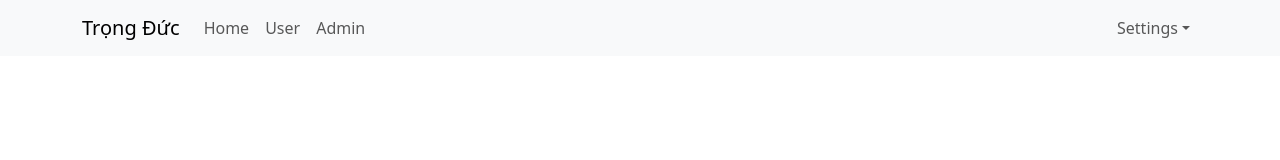
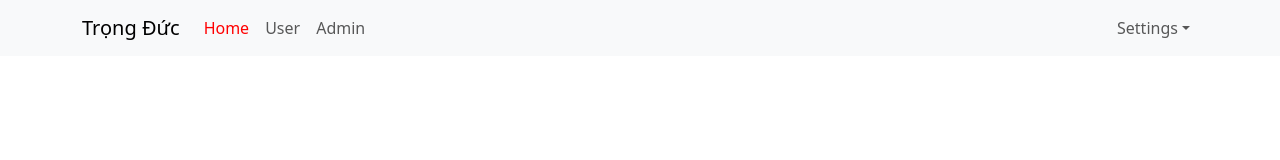
Before and after one commit to ductt7575/react-hook, a React (Create React App) app: page / in a window 1280 px wide. Shown: the top 160 px of the page. Built offline with nearby package versions, Linux system fonts and the light colour scheme.

Commit message:
active when navigate

```diff
--- a/src/App.js
+++ b/src/App.js
@@ -8,6 +8,7 @@
       <div className="header-container">
         <Header />
       </div>
+
       <div className="main-container">
         <div className="sidenav-container"></div>
         <div className="app-content">
--- a/src/App.scss
+++ b/src/App.scss
@@ -6,3 +6,14 @@
   -webkit-font-smoothing: antialiased;
   -moz-osx-font-smoothing: grayscale;
 }
+.app-container {
+  .header-container {
+    .navbar-nav {
+      .nav-link {
+        &.active {
+          color: red;
+        }
+      }
+    }
+  }
+}
--- a/src/components/Header/Header.js
+++ b/src/components/Header/Header.js
@@ -2,7 +2,7 @@
 import Nav from 'react-bootstrap/Nav';
 import Navbar from 'react-bootstrap/Navbar';
 import NavDropdown from 'react-bootstrap/NavDropdown';
-import { Link } from 'react-router-dom';
+import { NavLink } from 'react-router-dom';
 
 const Header = () => {
   return (
@@ -12,15 +12,15 @@
         <Navbar.Toggle aria-controls="basic-navbar-nav" />
         <Navbar.Collapse id="basic-navbar-nav">
           <Nav className="me-auto">
-                        <Link to="/" className="nav-link">
+            <NavLink to="/" className="nav-link">
               Home
-                        </Link>
-                        <Link to="/users" className="nav-link">
+            </NavLink>
+            <NavLink to="/users" className="nav-link">
               User
-                        </Link>
-                        <Link to="/admins" className="nav-link">
+            </NavLink>
+            <NavLink to="/admins" className="nav-link">
               Admin
-                        </Link>
+            </NavLink>
           </Nav>
           <Nav>
             <NavDropdown title="Settings" id="basic-nav-dropdown">
```
Also changed, not shown: src/components/Admin/Admin.js (indentation only), src/components/User/User.js (indentation only), src/index.js (indentation only). Lines whose indentation alone changed are shown as unchanged.
